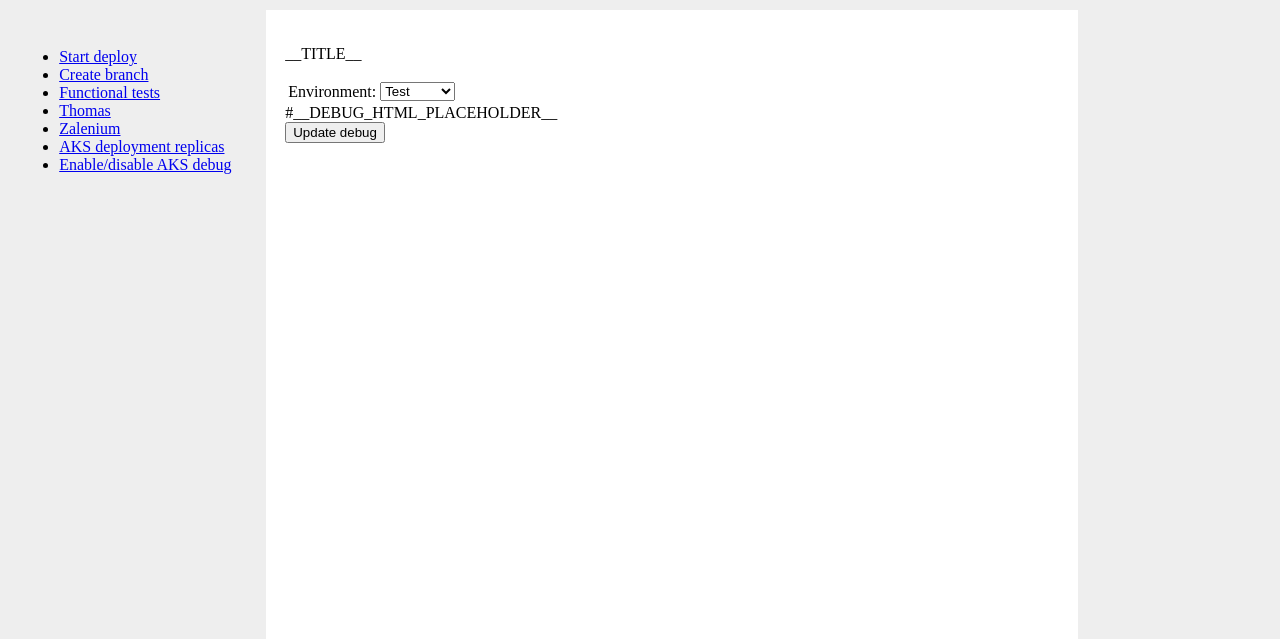
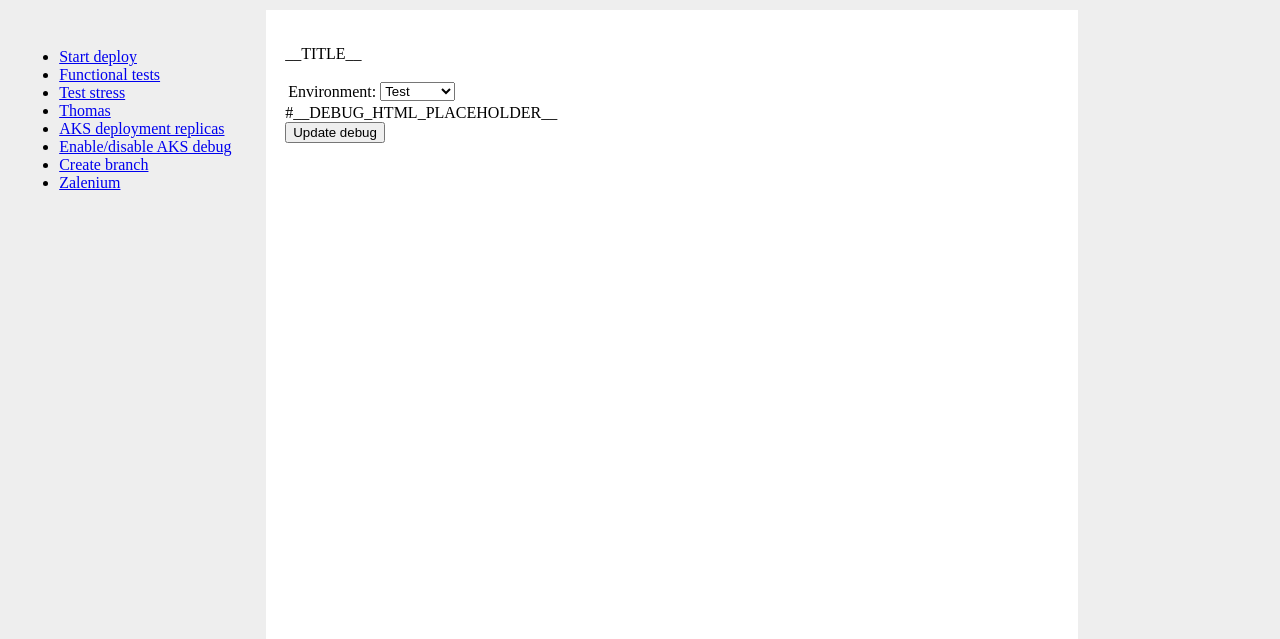
Before and after one commit to ionutradu-tm/django, a Django app: template mng/templates/debug.html in a window 1280 px wide. Shown: the part 80-719 px from the top of the page. Run offline with Django 3.2, Linux system fonts and the light colour scheme; the template is opened without the code that fills it, so the values that code supplies are empty.

Commit message:
testing new view

```diff
--- a/mng/templates/base.html
+++ b/mng/templates/base.html
@@ -75,12 +75,13 @@ header, footer, article, nav, div {
    <h3></h3>
       <ul>
           <li><a href="/deploy">Start deploy</a></li>
-          <li><a href="/create_branch">Create branch</a></li>
           <li><a href="/functional_tests">Functional tests</a></li>
+          <li><a href="/test_stress">Test stress</a></li>
           <li><a href="/train">Thomas</a></li>
-          <li><a href="/vm_power">Zalenium</a></li>
           <li><a href="/replica">AKS deployment replicas</a></li>
           <li><a href="/debug">Enable/disable AKS debug</a></li>
+          <li><a href="/create_branch">Create branch</a></li>
+          <li><a href="/vm_power">Zalenium</a></li>
       </ul>
 
   </nav>
--- a/mng/urls.py
+++ b/mng/urls.py
@@ -4,10 +4,11 @@ from . import views
 urlpatterns = [
     path('', views.index, name='index'),
     path('deploy/', views.deploy, name='deploy'),
-    path('create_branch/', views.create_branch, name='create_branch'),
     path('functional_tests', views.functional_tests, name='functional_tests'),
+    path('test_stress', views.test_stress, name='test_stress'),
     path('train', views.train, name='train'),
-    path('vm_power', views.vm_power, name='vm_power'),
     path('replica', views.replica, name='replica'),
     path('debug', views.debug, name='debug'),
+    path('create_branch/', views.create_branch, name='create_branch'),
+    path('vm_power', views.vm_power, name='vm_power'),
 ]
```
Also changed, not shown: .github/workflows/push-image.yml.
